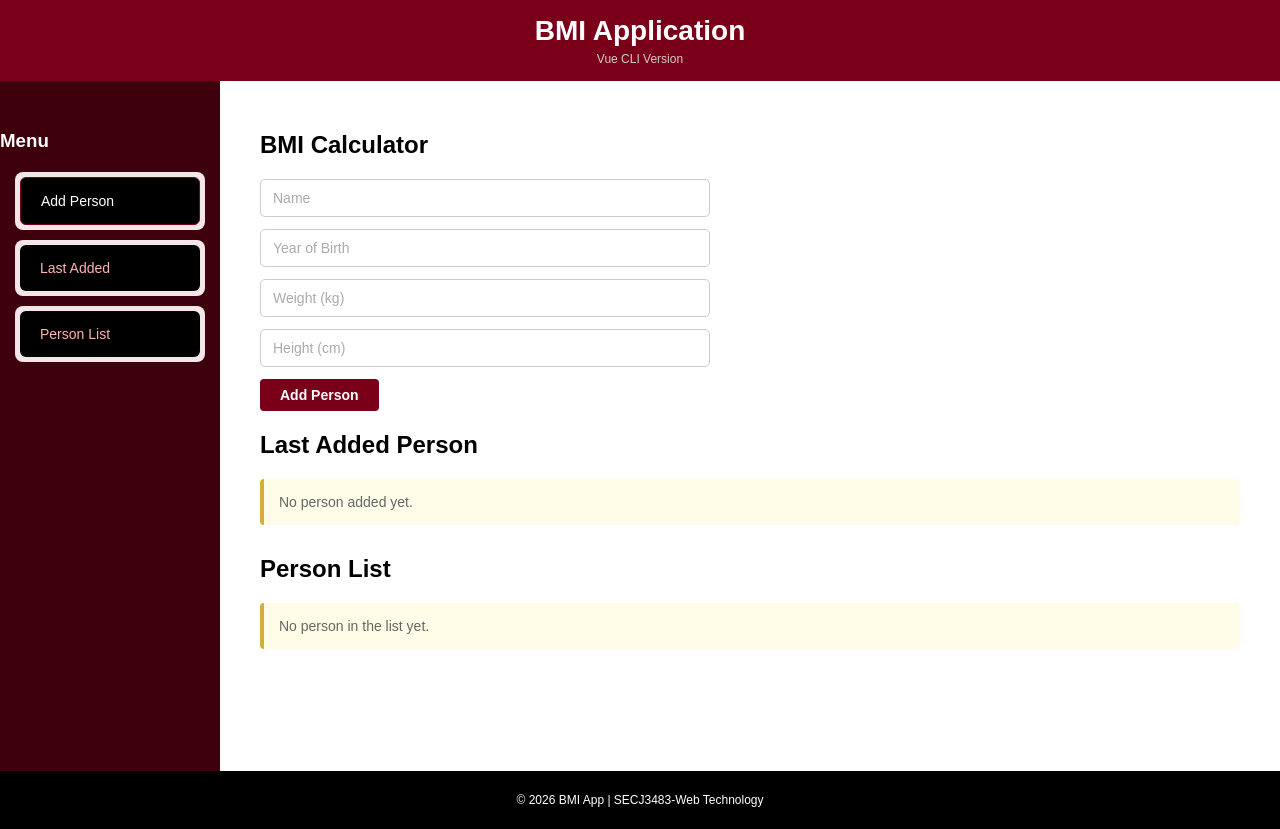
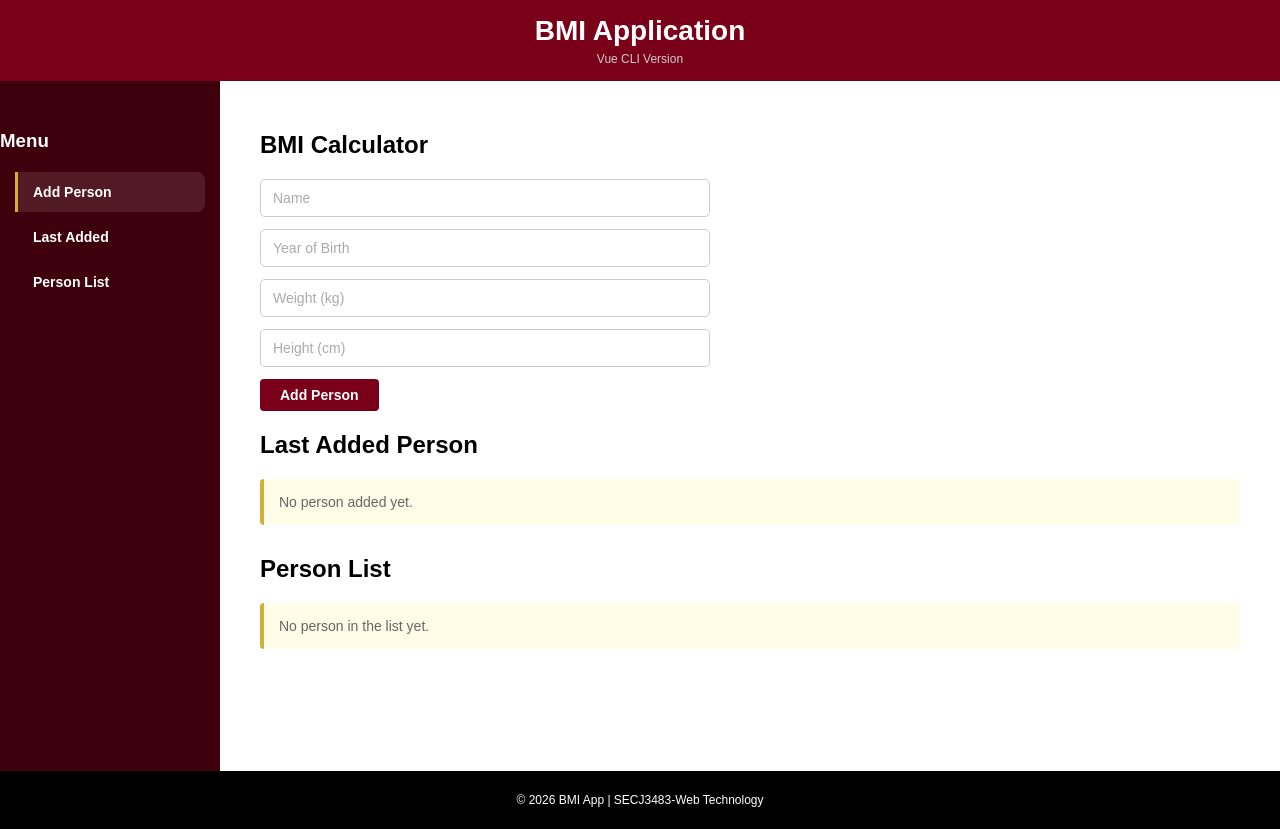
Before and after one commit to serinaanuar/bmi-vue-app, a Vue app: page / in a window 1280 px wide. Built offline with nearby package versions, Linux system fonts and the light colour scheme.

Commit message:
change ui

```diff
--- a/src/assets/style.css
+++ b/src/assets/style.css
@@ -50,6 +50,8 @@ body {
     padding: 0 20px;
     margin-top: 0;
     font-size: 24px;
+    border-bottom: 1px solid rgba(255, 255, 255, 0.1);
+    padding-bottom: 15px;
 }
 
 .side-menu {
@@ -59,34 +61,31 @@ body {
 }
 
 .side-menu li {
-    background: #f2e6e9;
-    margin: 10px 15px;
-    padding: 5px;
-    border-radius: 8px;
+    background: transparent;
+    margin: 5px 15px;
+    padding: 0;
+    border-radius: 0;
     border: none;
 }
 
 .menu-link {
     display: block;
-    padding: 15px 20px;
-    margin: 0;
+    padding: 12px 15px;
     text-decoration: none;
-    background: #000000;
-    color: #ffb3b3;
+    background: transparent;
+    color: #ffffff;
     font-size: 14px;
-    border-radius: 6px;
+    font-weight: bold;
     box-sizing: border-box;
-    transition: background 0.2s ease;
-}
-
-.menu-link:hover {
-    background: #1a1a1a;
+    border-left: 3px solid transparent;
 }
 
 .menu-link.active {
-    background: #000000;
+    background: rgba(255, 255, 255, 0.1);
     color: #ffffff;
-    border: 1px solid var(--primary);
+    border-left: 3px solid #d4af37;
+    border-top-right-radius: 8px;
+    border-bottom-right-radius: 8px;
 }
 
 .main-content {
@@ -152,11 +151,14 @@ ul {
 }
 
 li {
-    background: white;
-    margin-bottom: 10px;
-    padding: 12px;
-    border: 1px solid var(--border);
+    background: #fcf1f2;
+    margin-bottom: 12px;
+    padding: 15px 20px;
+    border: none;
+    border-left: 4px solid var(--primary);
     border-radius: 4px;
+    color: #333333;
+    font-size: 14px;
 }
 
 .footer {
```
